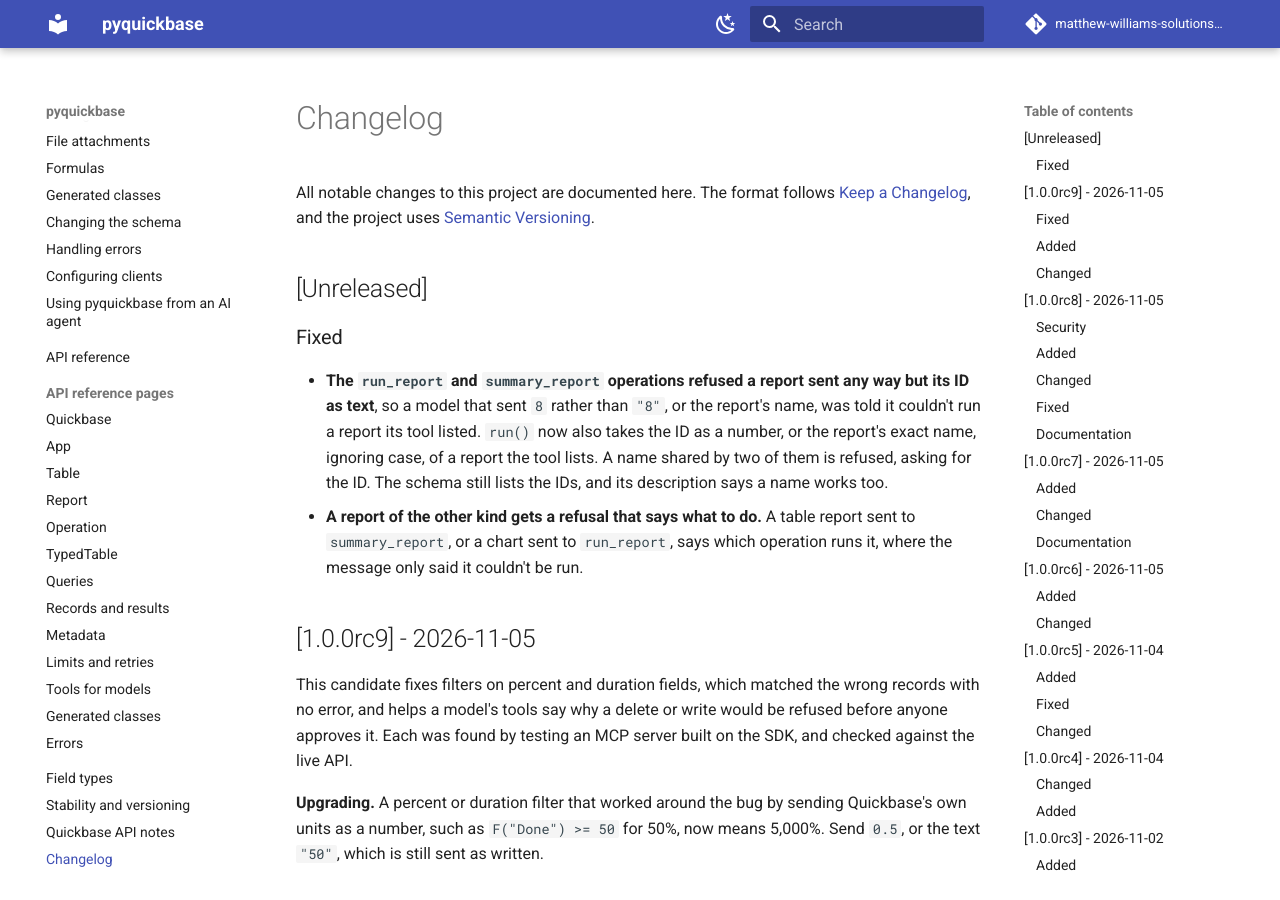
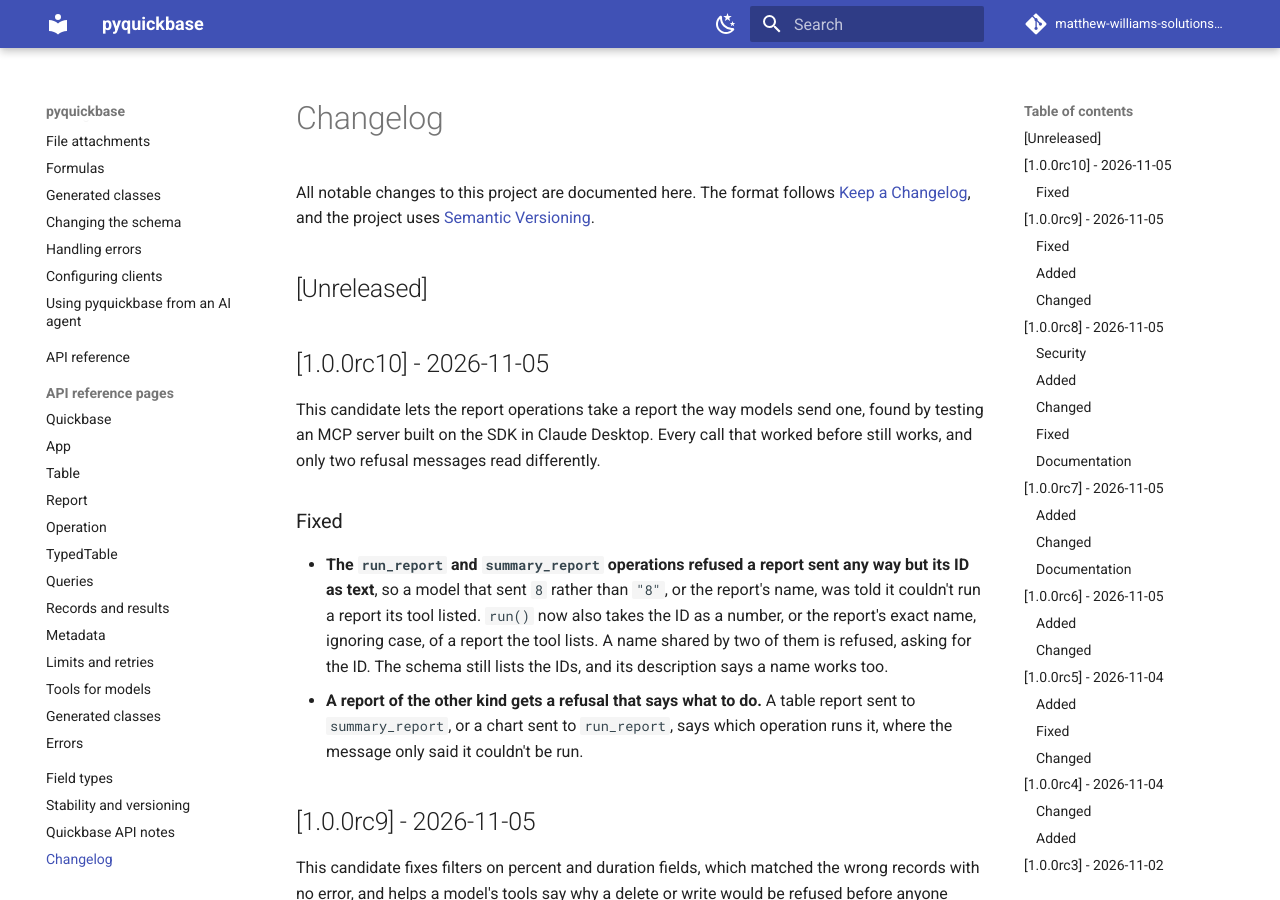
Before and after one commit to matthew-williams-solutions/pyquickbase, an MkDocs documentation site: the page built from docs/changelog.md, in a window 1280 px wide and 900 px high. Built offline with MkDocs 1.6.1 and Material for MkDocs 9.7.7, drawn with Linux system fonts in a browser that asks for light colours; comment, search, counter and statistics services are not loaded.

Commit message:
Release 1.0.0rc10

````diff
--- a/CHANGELOG.md
+++ b/CHANGELOG.md
@@ -5,6 +5,12 @@ All notable changes to this project are documented here. The format follows
 [Semantic Versioning](https://semver.org/spec/v2.0.0.html).
 
 ## [Unreleased]
+
+## [1.0.0rc10] - 2026-11-05
+
+This candidate lets the report operations take a report the way models send one, found by testing
+an MCP server built on the SDK in Claude Desktop. Every call that worked before still works, and
+only two refusal messages read differently.
 
 ### Fixed
 
--- a/docs/getting-started.md
+++ b/docs/getting-started.md
@@ -13,7 +13,7 @@ You need three things from Quickbase:
 ## Install
 
 ```bash
-pip install pyquickbase==1.0.0rc9
+pip install pyquickbase==1.0.0rc10
 ```
 
 ## Read some records
--- a/src/pyquickbase/_version.py
+++ b/src/pyquickbase/_version.py
@@ -1 +1 @@
-__version__ = "1.0.0rc9"
+__version__ = "1.0.0rc10"
````
Also changed, not shown: README.md (+1 -1 lines), docs/index.md (+1 -1 lines).
